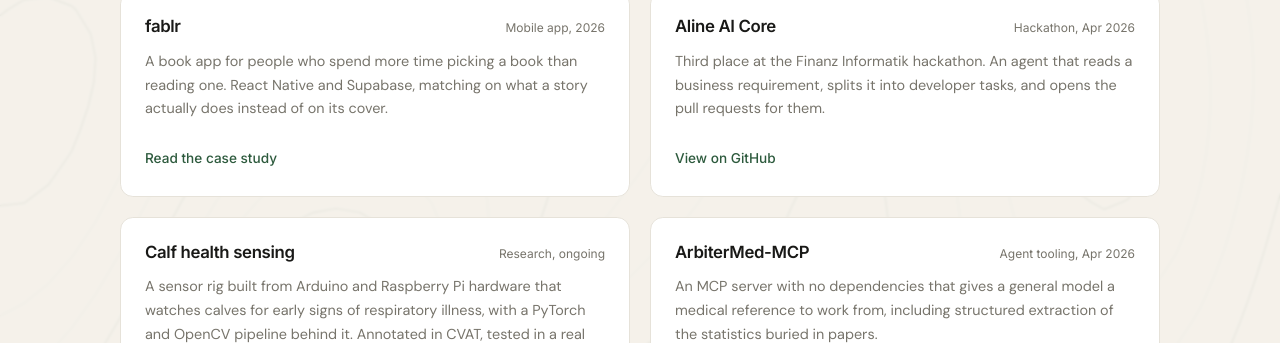
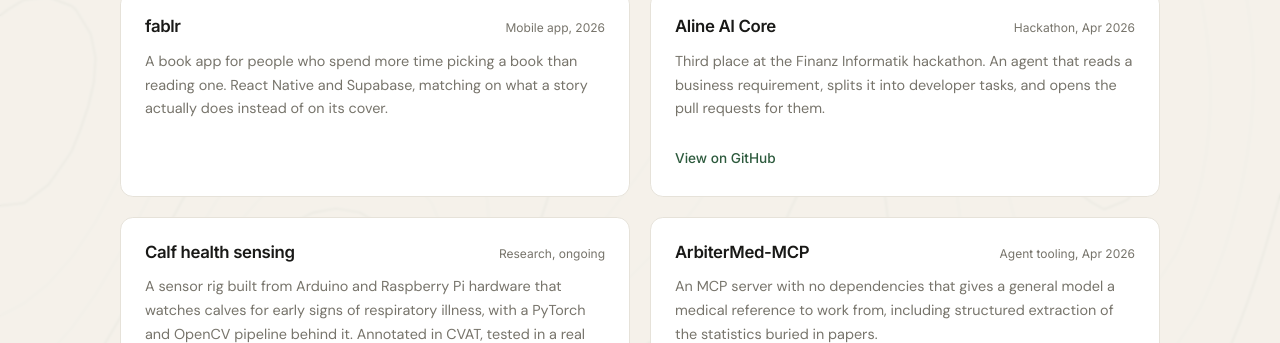
Before and after one commit to jg512/jangrundl-site, a Jekyll site: the page index.html, which Jekyll copies as it is, in a window 1280 px wide and 900 px high, scrolled down 2307 px. Shown: the part 110-453 px from the top of the window. Built offline with Jekyll 4.4.1, drawn with Linux system fonts in a browser that asks for light colours.

Commit message:
Remove the fablr case study link
The link pointed at fablr.html, but that page sets `permalink: /fablr/`, so Jekyll
never publishes it at /fablr.html -- the link returned 404 on the live site.
Removed along with the now-orphaned proj.caseStudy key in both dictionaries.

fablr.html itself is kept: it is still served at /fablr/ and still links to the
privacy policy, which the app store listing needs.

Co-Authored-By: Claude Opus 5 <noreply@anthropic.com>
Claude-Session: https://claude.ai/code/session_01CR8SnWbgXnNh494i9kuf1x

```diff
--- a/index.html
+++ b/index.html
@@ -678,7 +678,6 @@
           <span class="card-meta" data-i18n="proj.fablr.meta">Mobile app, 2026</span>
         </div>
         <p data-i18n="proj.fablr.desc">A book app for people who spend more time picking a book than reading one. React Native and Supabase, matching on what a story actually does instead of on its cover.</p>
-        <div class="card-foot"><a class="card-link" href="fablr.html" data-i18n="proj.caseStudy">Read the case study</a></div>
       </article>
 
       <article class="card">
@@ -1226,7 +1225,6 @@
       "about.stack": "Python, PyTorch, OpenCV, TypeScript, C and C++, Django, PostgreSQL, ESP32 and Raspberry Pi, Docker, Git.",
       "projects.label": "Work",
       "projects.title": "Selected projects",
-      "proj.caseStudy": "Read the case study",
       "proj.github": "View on GitHub",
       "proj.fablr.meta": "Mobile app, 2026",
       "proj.fablr.desc": "A book app for people who spend more time picking a book than reading one. React Native and Supabase, matching on what a story actually does instead of on its cover.",
@@ -1358,7 +1356,6 @@
       "about.stack": "Python, PyTorch, OpenCV, TypeScript, C und C++, Django, PostgreSQL, ESP32 und Raspberry Pi, Docker, Git.",
       "projects.label": "Arbeit",
       "projects.title": "Ausgew&auml;hlte Projekte",
-      "proj.caseStudy": "Case Study lesen",
       "proj.github": "Auf GitHub ansehen",
       "proj.fablr.meta": "Mobile App, 2026",
       "proj.fablr.desc": "Eine App f&uuml;r alle, die l&auml;nger nach einem Buch suchen als sie darin lesen. React Native und Supabase, mit einem Abgleich danach, was eine Geschichte tats&auml;chlich macht, statt nach dem Cover.",
```
